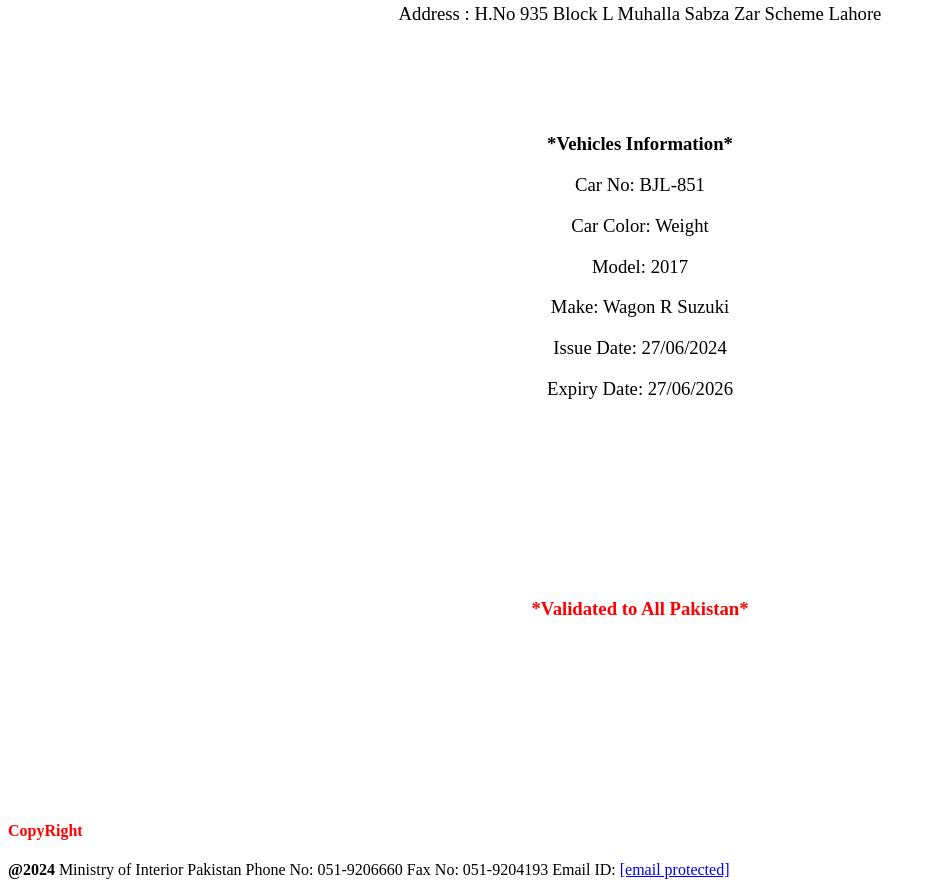
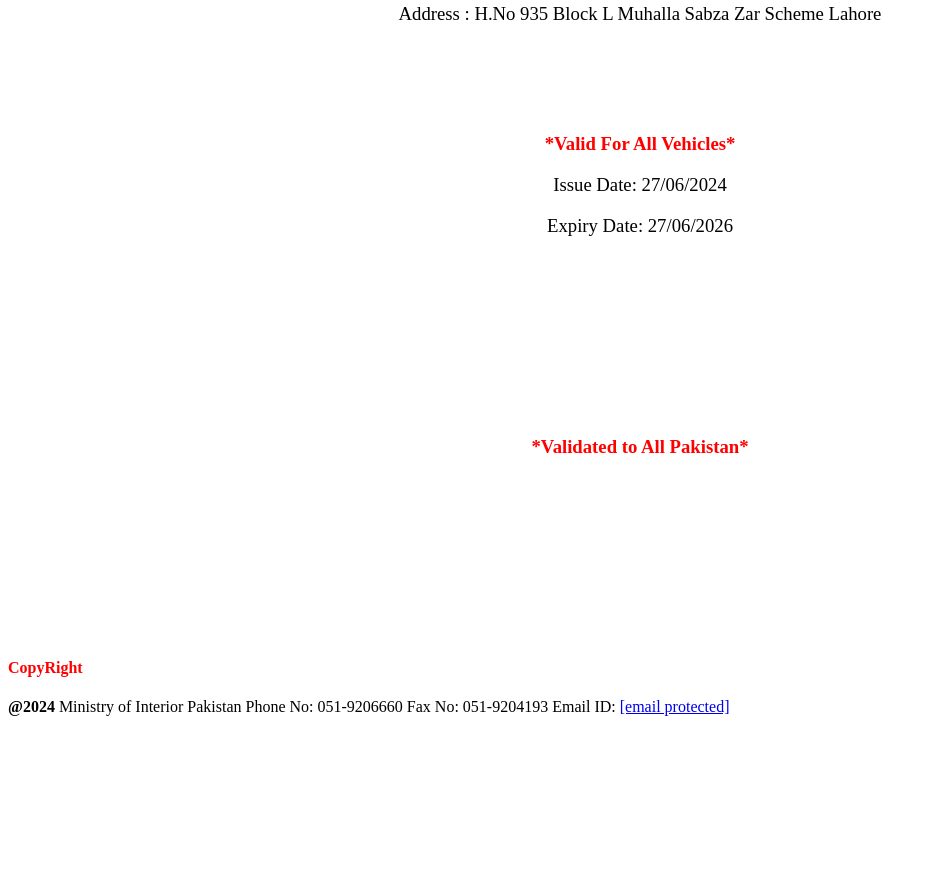
Before and after one commit to pakistanministry/ministryinterior3520226956565, a plain HTML site: page index.html in a window 1280 px wide. Shown: the part 2753-3640 px from the top of the page, without its empty margins (0-936 px from the left). After the commit the page ends 3477 px from the top, so only its background shows below. Drawn offline with Linux system fonts and the light colour scheme.

Commit message:
index.html

```diff
--- a/index.html
+++ b/index.html
@@ -73,11 +73,7 @@
 <h3>CNIC: 35202-2695656-5  </h3>
 <h3 class="padding-2">Address : H.No 935 Block L Muhalla Sabza Zar Scheme Lahore
 </br>   </h3>
-<h3><b>*Vehicles Information*</b></h3>
-<h3>Car No: BJL-851  </h3>
-<h3>Car Color: Weight </h3>
-<h3>Model: 2017</h3>
-<h3>Make: Wagon R Suzuki</h3>
+<h3 style="color:red"><b>*Valid For All Vehicles*</b></h3>
 <h3>Issue Date: 27/06/2024 </h3>
 <h3 class="padding-5">Expiry Date: 27/06/2026</h3>
 <h3 class="padding-4" style="color:red"><b>*Validated to All Pakistan*</b></h3>
```
